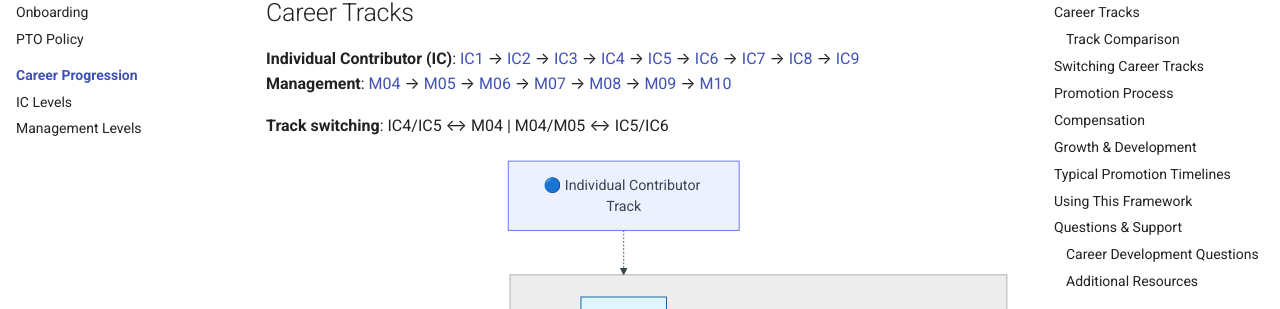
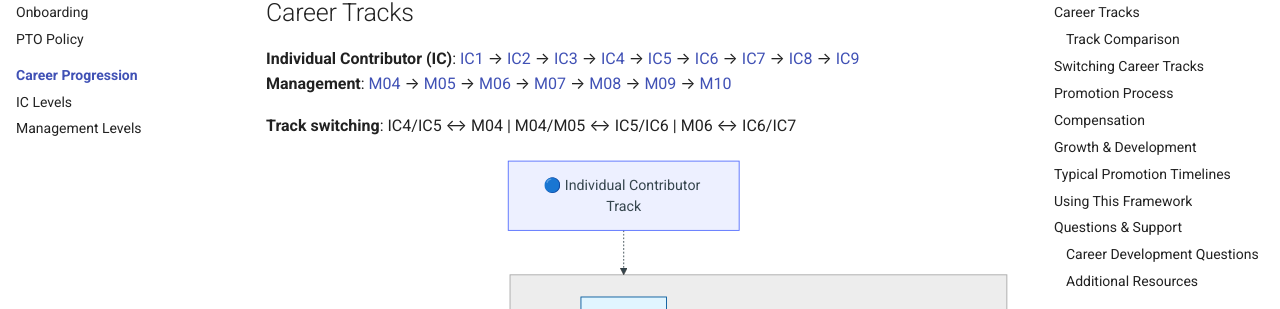
Before and after one commit to ultralytics/handbook, an MkDocs documentation site: the page built from docs/en/people/careers/index.md, in a window 1280 px wide and 900 px high, scrolled down 398 px. Shown: the part 144-453 px from the top of the window. Built offline with MkDocs 1.6.1 and Material for MkDocs 9.7.7, drawn with Linux system fonts in a browser that asks for light colours; comment, search, counter and statistics services are not loaded.

Commit message:
Update banding

````diff
--- a/docs/en/people/careers/index.md
+++ b/docs/en/people/careers/index.md
@@ -16,7 +16,7 @@ Ultralytics' career framework provides clear expectations for each level and gui
 **Individual Contributor (IC)**: [IC1](levels-ic.md#ic1-entry) → [IC2](levels-ic.md#ic2-mid-1-developing) → [IC3](levels-ic.md#ic3-mid-2-proficient) → [IC4](levels-ic.md#ic4-senior-1-skilled) → [IC5](levels-ic.md#ic5-senior-2-advanced) → [IC6](levels-ic.md#ic6-staff-expert) → [IC7](levels-ic.md#ic7-senior-staff-advisor) → [IC8](levels-ic.md#ic8-principal-strategist) → [IC9](levels-ic.md#ic9-distinguished-thought-leader)
 **Management**: [M04](levels-management.md#m04-lead-manager) → [M05](levels-management.md#m05-manager) → [M06](levels-management.md#m06-senior-manager) → [M07](levels-management.md#m07-head-of) → [M08](levels-management.md#m08-director) → [M09](levels-management.md#m09-vp) → [M10](levels-management.md#m10-senior-vice-president)
 
-**Track switching**: IC4/IC5 ↔ M04 | M04/M05 ↔ IC5/IC6
+**Track switching**: IC4/IC5 ↔ M04 | M04/M05 ↔ IC5/IC6 | M06 ↔ IC6/IC7
 
 ```mermaid
 flowchart TB
````
